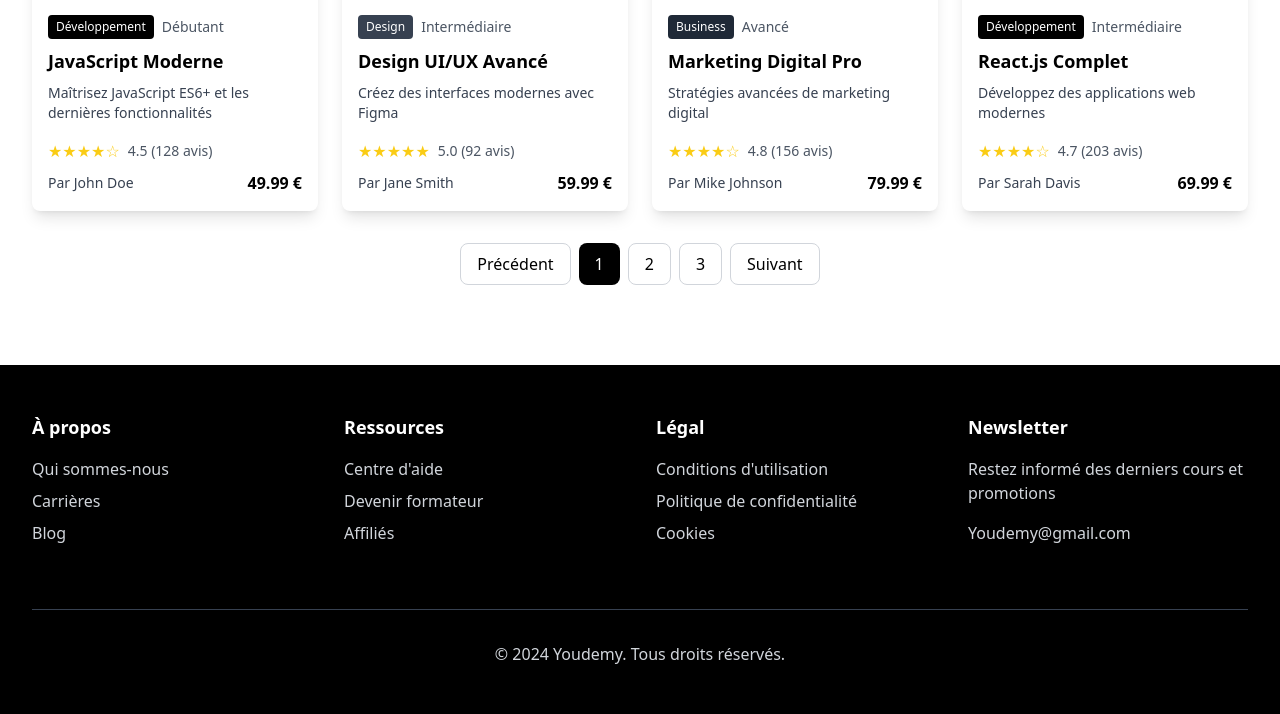
After one commit to HamzaChehlaoui/Youdemy, a PHP site: page /front_and/cours.php in a window 1280 px wide. The commit adds this page. Shown: the part 496-1210 px from the top of the page. Run offline with PHP 8.4, Linux system fonts and the light colour scheme; some libraries are stand-ins or nearby versions.

Commit message:
add front and to page cours

```diff
--- /dev/null
+++ b/front_and/cours.php
@@ -0,0 +1,222 @@
+<!DOCTYPE html>
+<html lang="fr">
+<head>
+    <meta charset="UTF-8">
+    <meta name="viewport" content="width=device-width, initial-scale=1.0">
+    <title>Youdemy - Cours</title>
+    <script src="https://cdn.tailwindcss.com"></script>
+</head>
+<body class="bg-white text-black">
+    <!-- Navigation -->
+    <nav class="fixed top-0 w-full bg-black shadow-sm z-50">
+        <div class="max-w-7xl mx-auto px-4 sm:px-6 lg:px-8">
+            <div class="flex justify-between h-16">
+                <div class="flex items-center">
+                    <a href="#" class="text-2xl font-bold text-white">Youdemy</a>
+                    <div class="hidden md:flex space-x-8 ml-10">
+                        <a href="../index.php" class="text-white hover:text-gray-300 px-3 py-2">Accueil</a>
+                        <a href="#" class="text-white hover:text-gray-300 px-3 py-2">Cours</a>
+                        <a href="#" class="text-white hover:text-gray-300 px-3 py-2">Catégories</a>
+                    </div>
+                </div>
+                <div class="flex items-center space-x-4">
+                    <button class="bg-black text-white px-4 py-2 rounded-lg hover:bg-gray-800">
+                        Connexion
+                    </button>
+                    <button class="border border-black text-black px-4 py-2 rounded-lg hover:bg-gray-100">
+                        Inscription
+                    </button>
+                </div>
+            </div>
+        </div>
+    </nav>
+
+    <!-- Page Header -->
+    <div class="bg-gradient-to-r from-white to-gray-200 pt-24 pb-6">
+        <div class="max-w-7xl mx-auto px-4 sm:px-6 lg:px-8">
+            <h1 class="text-3xl font-bold text-black mb-4">Explorez nos cours</h1>
+            <p class="text-gray-700">Découvrez une large sélection de cours pour développer vos compétences</p>
+        </div>
+    </div>
+
+    <!-- Search and Filters -->
+    <div class="bg-white border-b">
+        <div class="max-w-7xl mx-auto px-4 sm:px-6 lg:px-8 py-4">
+            <div class="grid grid-cols-1 md:grid-cols-4 gap-4">
+                <input type="text" placeholder="Rechercher un cours..."
+                    class="w-full px-4 py-2 border border-gray-300 rounded-lg focus:ring-2 focus:ring-black focus:border-black">
+                <select class="w-full px-4 py-2 border border-gray-300 rounded-lg focus:ring-2 focus:ring-black focus:border-black">
+                    <option>Toutes les catégories</option>
+                    <option>Développement Web</option>
+                    <option>Business</option>
+                    <option>Design</option>
+                    <option>Marketing</option>
+                </select>
+                <select class="w-full px-4 py-2 border border-gray-300 rounded-lg focus:ring-2 focus:ring-black focus:border-black">
+                    <option>Tous les niveaux</option>
+                    <option>Débutant</option>
+                    <option>Intermédiaire</option>
+                    <option>Avancé</option>
+                </select>
+                <select class="w-full px-4 py-2 border border-gray-300 rounded-lg focus:ring-2 focus:ring-black focus:border-black">
+                    <option>Trier par</option>
+                    <option>Les plus populaires</option>
+                    <option>Les mieux notés</option>
+                    <option>Prix croissant</option>
+                    <option>Prix décroissant</option>
+                </select>
+            </div>
+        </div>
+    </div>
+
+    <!-- Course Grid -->
+    <div class="max-w-7xl mx-auto px-4 sm:px-6 lg:px-8 py-8">
+        <div class="grid grid-cols-1 md:grid-cols-3 lg:grid-cols-4 gap-6">
+            <!-- Course Card 1 -->
+            <div class="bg-white rounded-lg shadow-lg overflow-hidden">
+                <img src="/api/placeholder/400/200" alt="Course" class="w-full h-48 object-cover">
+                <div class="p-4">
+                    <div class="flex items-center mb-2">
+                        <span class="bg-black text-white text-xs px-2 py-1 rounded">Développement</span>
+                        <span class="ml-2 text-sm text-gray-600">Débutant</span>
+                    </div>
+                    <h3 class="text-lg font-semibold text-black mb-2">JavaScript Moderne</h3>
+                    <p class="text-sm text-gray-700 mb-4">Maîtrisez JavaScript ES6+ et les dernières fonctionnalités</p>
+                    <div class="flex items-center mb-2">
+                        <div class="flex text-yellow-400">
+                            ★★★★☆
+                        </div>
+                        <span class="ml-2 text-sm text-gray-600">4.5 (128 avis)</span>
+                    </div>
+                    <div class="flex items-center justify-between">
+                        <span class="text-sm text-gray-700">Par John Doe</span>
+                        <span class="text-black font-semibold">49.99 €</span>
+                    </div>
+                </div>
+            </div>
+
+            <!-- Course Card 2 -->
+            <div class="bg-white rounded-lg shadow-lg overflow-hidden">
+                <img src="/api/placeholder/400/200" alt="Course" class="w-full h-48 object-cover">
+                <div class="p-4">
+                    <div class="flex items-center mb-2">
+                        <span class="bg-gray-700 text-white text-xs px-2 py-1 rounded">Design</span>
+                        <span class="ml-2 text-sm text-gray-600">Intermédiaire</span>
+                    </div>
+                    <h3 class="text-lg font-semibold text-black mb-2">Design UI/UX Avancé</h3>
+                    <p class="text-sm text-gray-700 mb-4">Créez des interfaces modernes avec Figma</p>
+                    <div class="flex items-center mb-2">
+                        <div class="flex text-yellow-400">
+                            ★★★★★
+                        </div>
+                        <span class="ml-2 text-sm text-gray-600">5.0 (92 avis)</span>
+                    </div>
+                    <div class="flex items-center justify-between">
+                        <span class="text-sm text-gray-700">Par Jane Smith</span>
+                        <span class="text-black font-semibold">59.99 €</span>
+                    </div>
+                </div>
+            </div>
+
+            <!-- Course Card 3 -->
+            <div class="bg-white rounded-lg shadow-lg overflow-hidden">
+                <img src="/api/placeholder/400/200" alt="Course" class="w-full h-48 object-cover">
+                <div class="p-4">
+                    <div class="flex items-center mb-2">
+                        <span class="bg-gray-800 text-white text-xs px-2 py-1 rounded">Business</span>
+                        <span class="ml-2 text-sm text-gray-600">Avancé</span>
+                    </div>
+                    <h3 class="text-lg font-semibold text-black mb-2">Marketing Digital Pro</h3>
+                    <p class="text-sm text-gray-700 mb-4">Stratégies avancées de marketing digital</p>
+                    <div class="flex items-center mb-2">
+                        <div class="flex text-yellow-400">
+                            ★★★★☆
+                        </div>
+                        <span class="ml-2 text-sm text-gray-600">4.8 (156 avis)</span>
+                    </div>
+                    <div class="flex items-center justify-between">
+                        <span class="text-sm text-gray-700">Par Mike Johnson</span>
+                        <span class="text-black font-semibold">79.99 €</span>
+                    </div>
+                </div>
+            </div>
+
+            <!-- Course Card 4 -->
+            <div class="bg-white rounded-lg shadow-lg overflow-hidden">
+                <img src="/api/placeholder/400/200" alt="Course" class="w-full h-48 object-cover">
+                <div class="p-4">
+                    <div class="flex items-center mb-2">
+                        <span class="bg-black text-white text-xs px-2 py-1 rounded">Développement</span>
+                        <span class="ml-2 text-sm text-gray-600">Intermédiaire</span>
+                    </div>
+                    <h3 class="text-lg font-semibold text-black mb-2">React.js Complet</h3>
+                    <p class="text-sm text-gray-700 mb-4">Développez des applications web modernes</p>
+                    <div class="flex items-center mb-2">
+                        <div class="flex text-yellow-400">
+                            ★★★★☆
+                        </div>
+                        <span class="ml-2 text-sm text-gray-600">4.7 (203 avis)</span>
+                    </div>
+                    <div class="flex items-center justify-between">
+                        <span class="text-sm text-gray-700">Par Sarah Davis</span>
+                        <span class="text-black font-semibold">69.99 €</span>
+                    </div>
+                </div>
+            </div>
+
+            <!-- More course cards... -->
+        </div>
+
+        <!-- Pagination -->
+        <div class="flex justify-center mt-8 space-x-2">
+            <button class="px-4 py-2 border border-gray-300 rounded-lg hover:bg-gray-100">Précédent</button>
+            <button class="px-4 py-2 bg-black text-white rounded-lg hover:bg-gray-800">1</button>
+            <button class="px-4 py-2 border border-gray-300 rounded-lg hover:bg-gray-100">2</button>
+            <button class="px-4 py-2 border border-gray-300 rounded-lg hover:bg-gray-100">3</button>
+            <button class="px-4 py-2 border border-gray-300 rounded-lg hover:bg-gray-100">Suivant</button>
+        </div>
+    </div>
+
+    <!-- Footer -->
+    <footer class="bg-black text-gray-300 mt-12">
+        <div class="max-w-7xl mx-auto px-4 sm:px-6 lg:px-8 py-12">
+            <div class="grid grid-cols-1 md:grid-cols-4 gap-8">
+                <div>
+                    <h3 class="text-white text-lg font-semibold mb-4">À propos</h3>
+                    <ul class="space-y-2">
+                        <li><a href="#" class="hover:text-white">Qui sommes-nous</a></li>
+                        <li><a href="#" class="hover:text-white">Carrières</a></li>
+                        <li><a href="#" class="hover:text-white">Blog</a></li>
+                    </ul>
+                </div>
+                <div>
+                    <h3 class="text-white text-lg font-semibold mb-4">Ressources</h3>
+                    <ul class="space-y-2">
+                        <li><a href="#" class="hover:text-white">Centre d'aide</a></li>
+                        <li><a href="#" class="hover:text-white">Devenir formateur</a></li>
+                        <li><a href="#" class="hover:text-white">Affiliés</a></li>
+                    </ul>
+                </div>
+                <div>
+                    <h3 class="text-white text-lg font-semibold mb-4">Légal</h3>
+                    <ul class="space-y-2">
+                        <li><a href="#" class="hover:text-white">Conditions d'utilisation</a></li>
+                        <li><a href="#" class="hover:text-white">Politique de confidentialité</a></li>
+                        <li><a href="#" class="hover:text-white">Cookies</a></li>
+                    </ul>
+                </div>
+                <div>
+                    <h3 class="text-white text-lg font-semibold mb-4">Newsletter</h3>
+                    <p class="mb-4">Restez informé des derniers cours et promotions</p>
+                    <div class="flex">
+                        <p class="mb-4">Youdemy@gmail.com</p>
+                    </div>
+                </div>
+            </div>
+            <div class="border-t border-gray-700 mt-12 pt-8 text-center">
+                <p>&copy; 2024 Youdemy. Tous droits réservés.</p>
+            </div>
+        </div>
+    </footer>
+</body>
+</html>
--- a/index.php
+++ b/index.php
@@ -15,7 +15,7 @@
                     <a href="#" class="text-2xl font-bold text-white">Youdemy</a>
                     <div class="hidden md:flex space-x-8 ml-10">
                         <a href="#" class="text-white hover:text-gray-300 px-3 py-2">Accueil</a>
-                        <a href="#" class="text-white hover:text-gray-300 px-3 py-2">Cours</a>
+                        <a href="front_and/cours.php" class="text-white hover:text-gray-300 px-3 py-2">Cours</a>
                         <a href="#" class="text-white hover:text-gray-300 px-3 py-2">Catégories</a>
                     </div>
                 </div>
```
